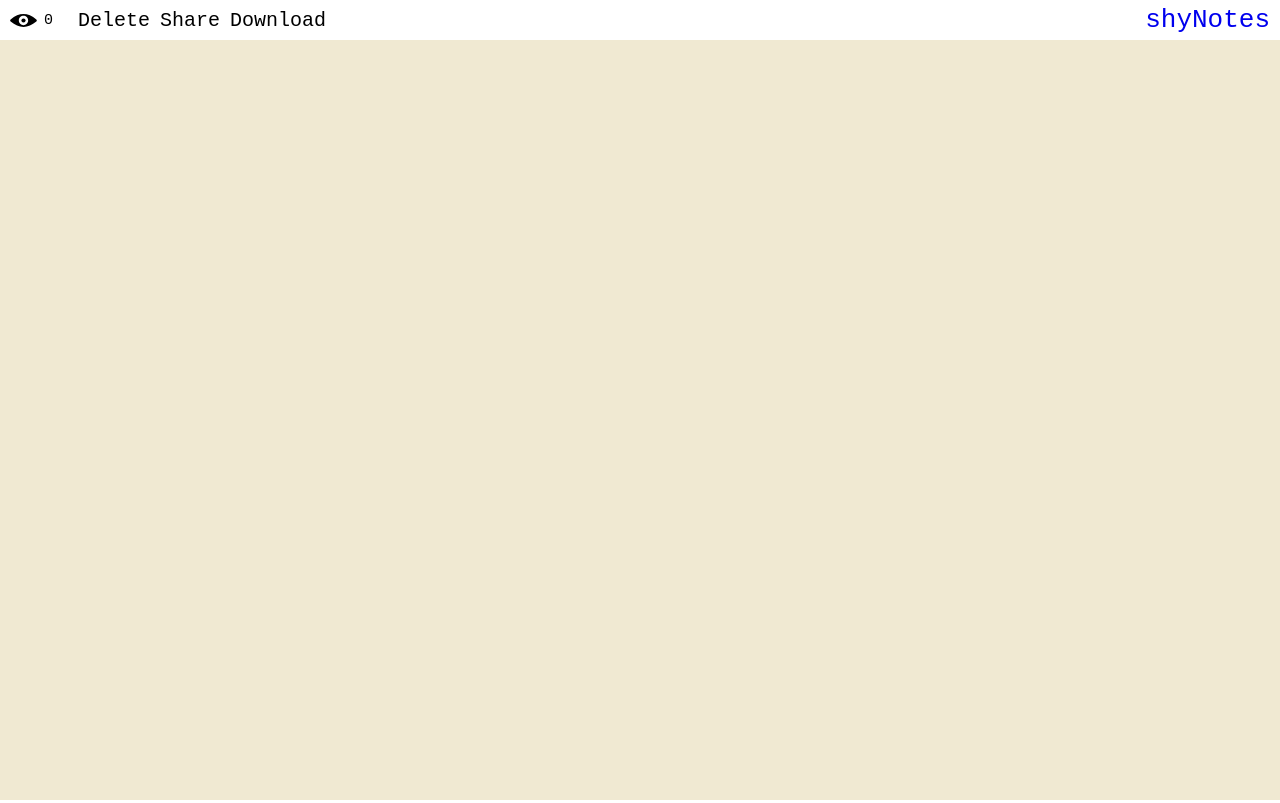
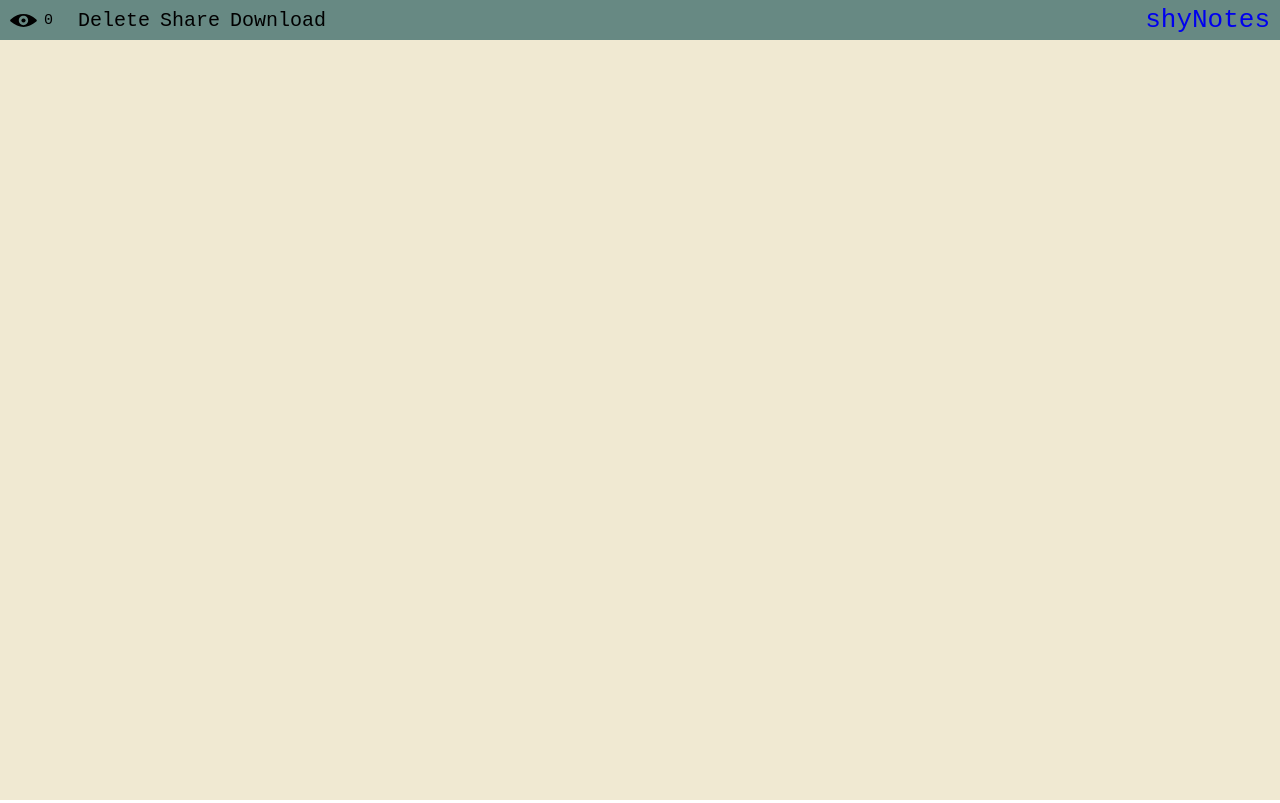
Before and after one commit to Jphn/shynotes-reactjs, a React (Vite) app: page /1 in a window 1280 px wide. Built offline with nearby package versions, Linux system fonts and the light colour scheme; a web font is replaced by a local one.

Commit message:
style(layouts/NoteNavbar): add bgColor

```diff
--- a/src/layouts/NoteNavbar/style.ts
+++ b/src/layouts/NoteNavbar/style.ts
@@ -1,4 +1,5 @@
 import { styled } from '@stitches/react';
+import Colors from '../../styles/Colors';
 
 export const Header = styled('header', {
 	width: '100vw',
@@ -9,6 +10,8 @@ export const Header = styled('header', {
 	display: 'flex',
 	justifyContent: 'space-between',
 	alignItems: 'center',
+
+	backgroundColor: Colors.green,
 });
 
 export const Nav = styled('nav', {
```
